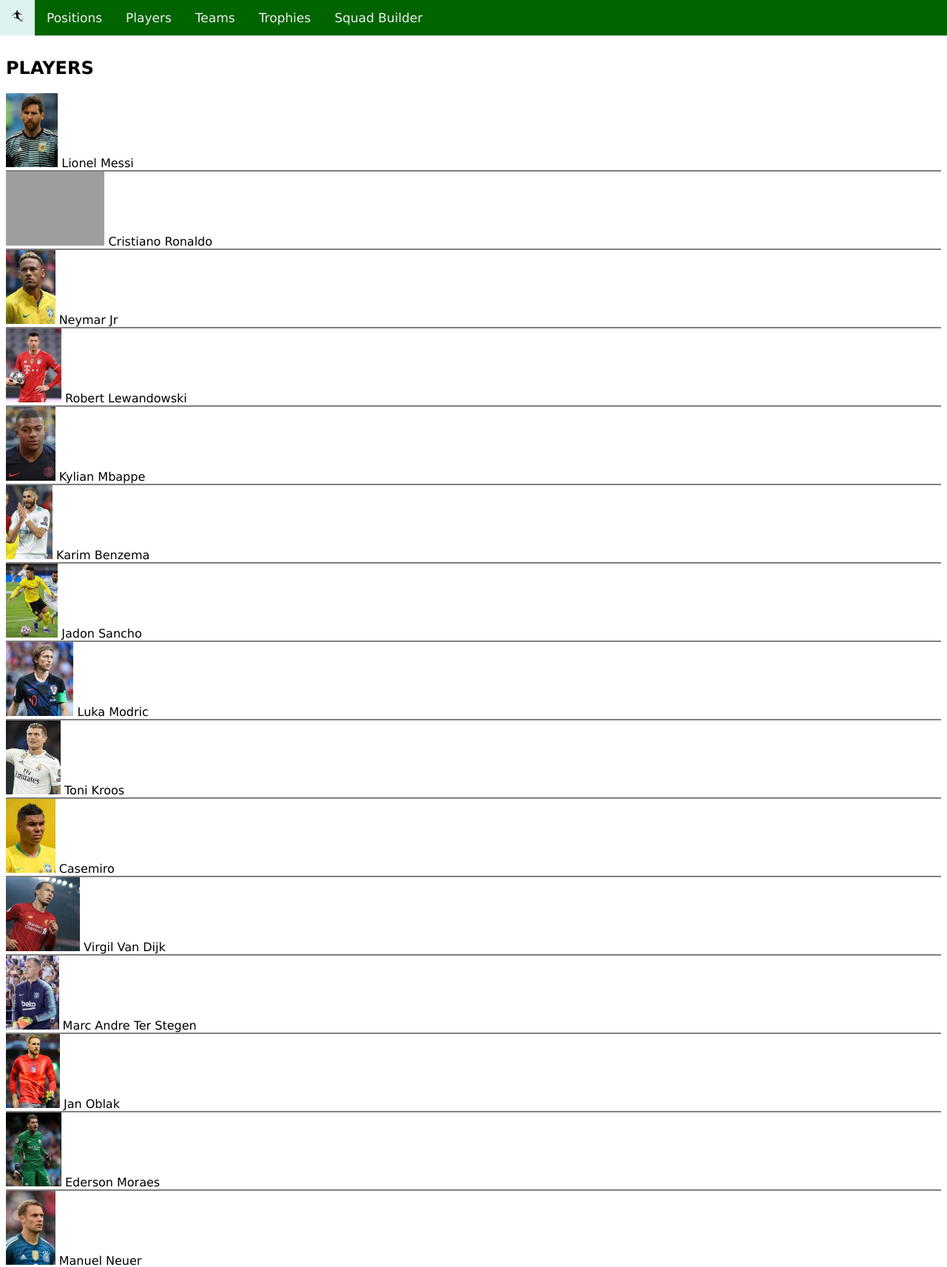
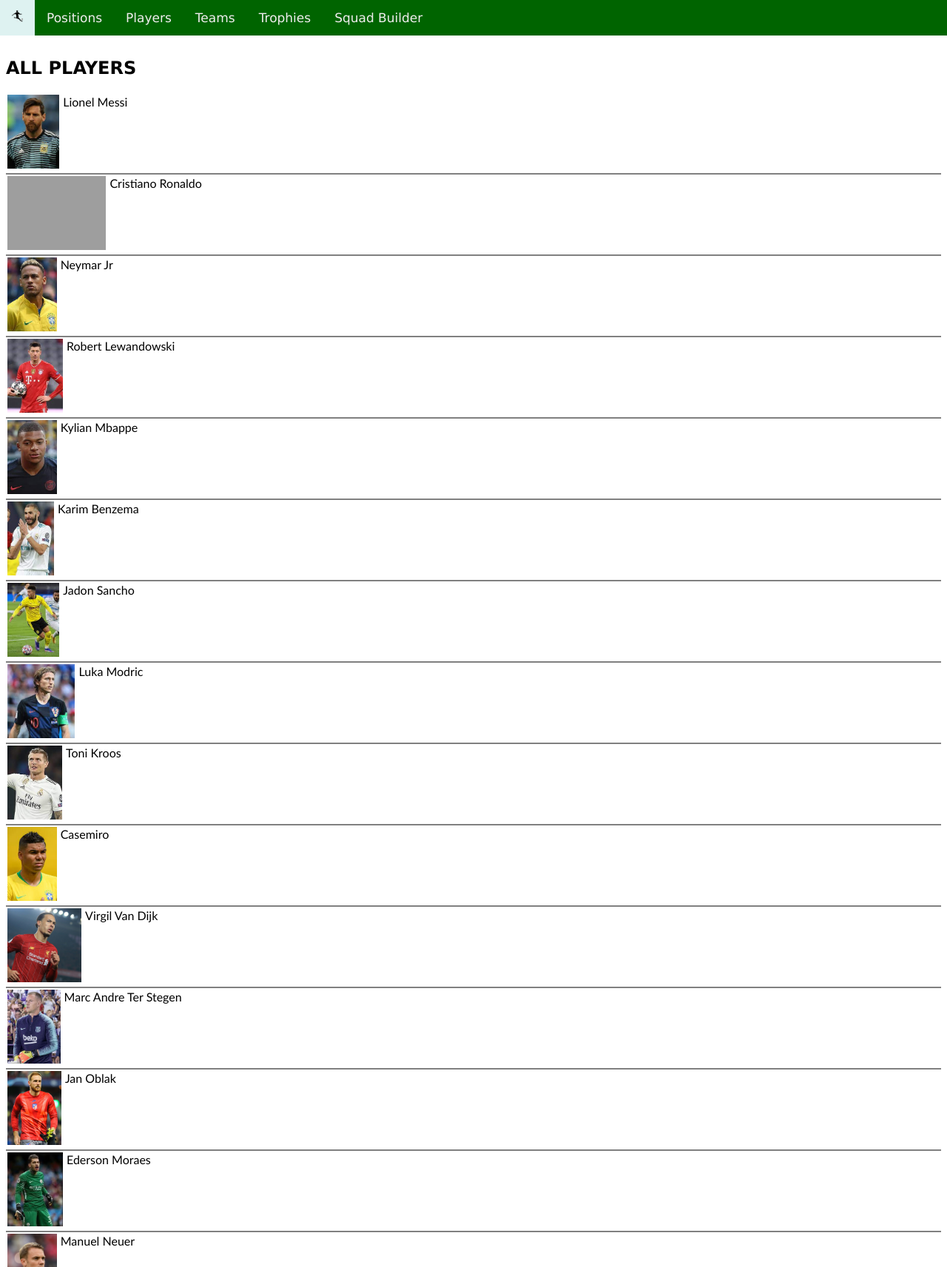
Before and after one commit to Riley-Richards/12DTP, a Flask app: page /player in a window 1280 px wide. Shown: the top 1713 px of the page at 74% size. Run offline with Flask 2, Linux system fonts and the light colour scheme; data comes from the database, SQL or seed files in the repository; grey boxes are pictures that could not be loaded.

Commit message:
css changes to player/added squadbuilder page/route

```diff
--- a/main.py
+++ b/main.py
@@ -70,5 +70,9 @@ def trophyid(id):
   trophyplayers = do_query("SELECT id, name FROM Player WHERE id IN (SELECT fid FROM PlayerTrophies WHERE tid = ?)", (id,), fetchall=True)
   return render_template('trophyid.html', trophyid=trophyid, trophyplayers=trophyplayers, title="trophy")
 
+@app.route("/squadbuilder")
+def squadbuilder():
+  return render_template('squad.html', title="Squadbuilder")
+
 if __name__ == '__main__':
  app.run(port=8080, debug=True)
--- a/static/css/style.css
+++ b/static/css/style.css
@@ -81,4 +81,11 @@ body{
 
   .playerbutton li{
     list-style-type: None;
+    padding: 2px;
   }
+
+  .playerbutton a{
+    vertical-align: top;
+    padding-top: 10px;
+    font-family: 'Trebuchet MS';
+  }
--- a/templates/player.html
+++ b/templates/player.html
@@ -1,6 +1,6 @@
 {%extends 'layout.html'%}
 {% block content %}
-<h2> PLAYERS </h2>
+<h2> ALL PLAYERS </h2>
 {% for player in players %}
  <div class="playerbutton">
     <li>
```
